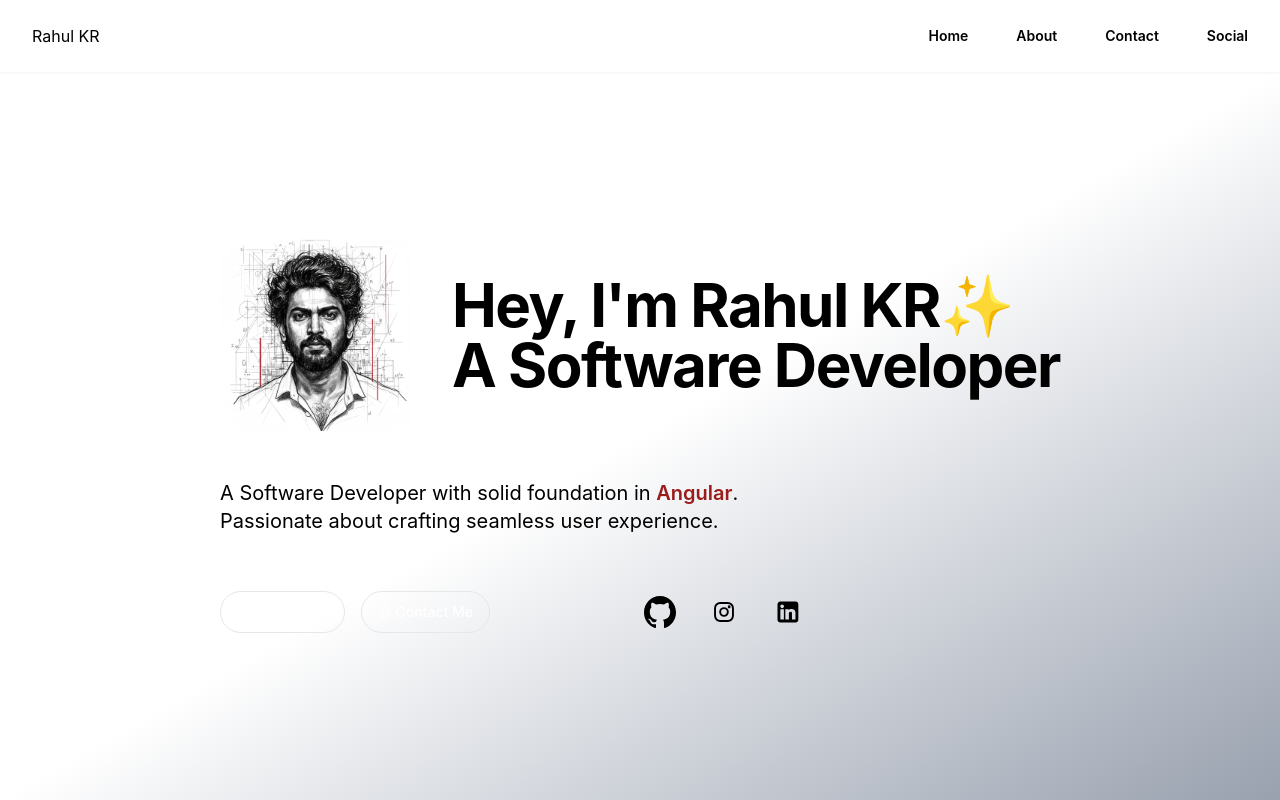
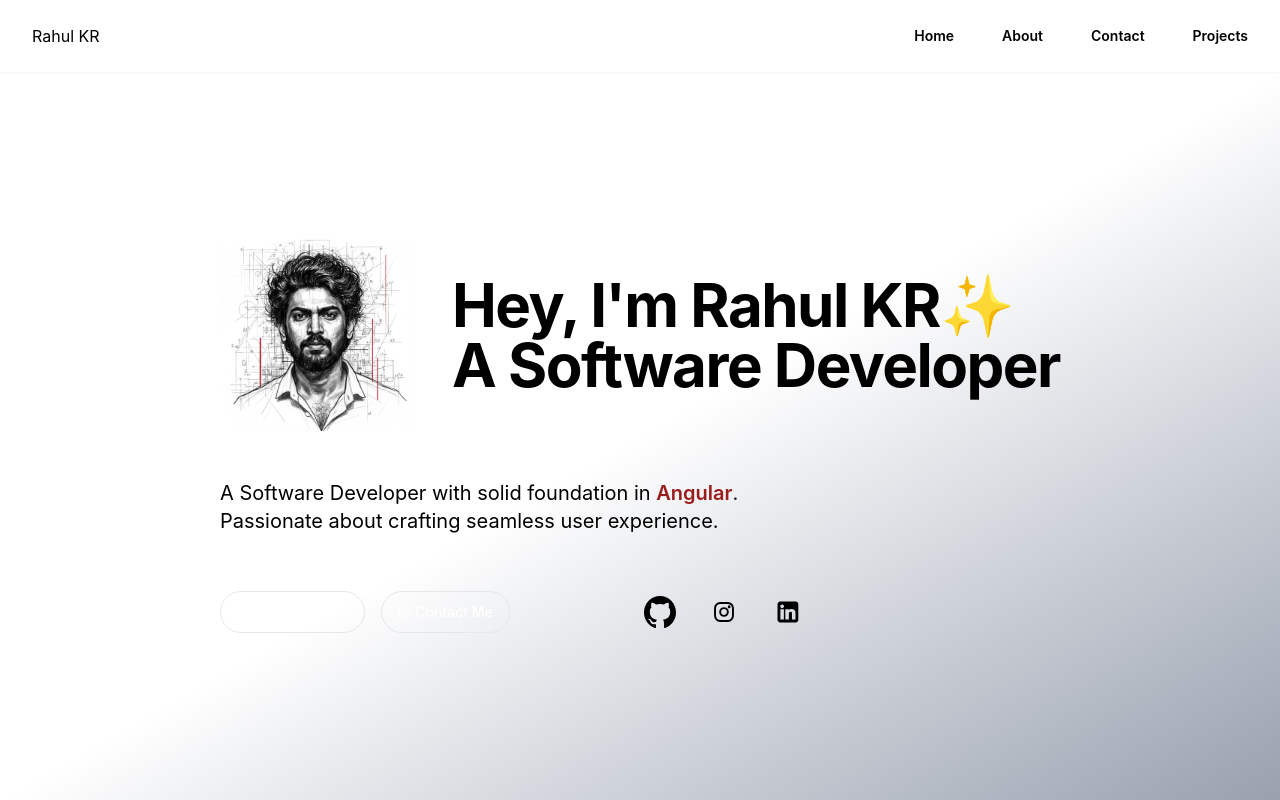
Before and after one commit to rahulramakrishnan3/my-portfolio, an Angular app: page / in a window 1280 px wide. Built offline with nearby package versions, Linux system fonts and the light colour scheme.

Commit message:
bug fixes

```diff
--- a/src/app/app.routes.ts
+++ b/src/app/app.routes.ts
@@ -14,4 +14,8 @@ export const routes: Routes = [
     path: 'about',
     loadComponent: () => import('./components/about/about').then((m) => m.About),
   },
+  {
+    path: '**',
+    redirectTo: '',
+  },
 ];
--- a/src/app/components/about/about.html
+++ b/src/app/components/about/about.html
@@ -12,7 +12,7 @@
     <div
       class="flex flex-col border-1 border-border rounded-xl p-8 dark:bg-gradient-gray backdrop-blur-3xl"
     >
-      <div class="flex pb-4 items-center">
+      <div class="flex pb-4 items-start">
         <img class="size-8 mr-4" [src]="item.icon" alt="" />
         <h1 class="text-2xl font-bold text-center">{{ item.title }}</h1>
       </div>
--- a/src/app/components/about/about.ts
+++ b/src/app/components/about/about.ts
@@ -27,7 +27,7 @@ export class About {
       title: 'Development Practices',
       icon: 'svgs/color-palette-svgrepo-com.svg',
       description: `I follow best practices in web development, including version control with Git, agile methodologies. I prioritize code quality, performance optimization, and user-centric design in my workflow.`,
-      list: ['Git', 'Agile', 'Responsive Design', 'Performance Optimization'],
+      list: ['Agile', 'Responsive Design', 'Performance Optimization'],
       id: 3,
     },
   ];
--- a/src/app/components/dialog-box/dialog-box.html
+++ b/src/app/components/dialog-box/dialog-box.html
@@ -28,7 +28,7 @@
         <a href="/" class="text-lg font-medium text-gray-800">Home</a>
         <a href="about" class="text-lg font-medium text-gray-800">About</a>
         <a href="contact-form" class="text-lg font-medium text-gray-800">Contact</a>
-        <a href="/" class="text-lg font-medium text-gray-800">Social</a>
+        <a href="projects" class="text-lg font-medium text-gray-800">Projects</a>
       </nav>
     </div>
   </div>
--- a/src/app/components/header/header.html
+++ b/src/app/components/header/header.html
@@ -34,8 +34,8 @@
     <div class="hidden lg:flex lg:gap-x-12 md:flex md:gap-x-6">
       <a href="/" class="text-sm/6 font-semibold text-black">Home</a>
       <a href="about" class="text-sm/6 font-semibold text-black">About</a>
-      <a href="/contact-form" class="text-sm/6 font-semibold text-black">Contact</a>
-      <a href="#" class="text-sm/6 font-semibold text-black">Social</a>
+      <a href="contact-form" class="text-sm/6 font-semibold text-black">Contact</a>
+      <a href="projects" class="text-sm/6 font-semibold text-black">Projects</a>
     </div>
   </nav>
   @if (isModalOpen) {
--- a/src/app/home/home.html
+++ b/src/app/home/home.html
@@ -23,8 +23,9 @@
         <a href="RESUME_FD_KL.pdf"
           ><button
             type="button"
-            class="cursor-pointer text-white bg-[#0f1419] box-border border border-default-medium hover:bg-neutral-tertiary-medium hover:text-heading focus:ring-4 focus:ring-neutral-tertiary shadow-xs font-medium leading-5 rounded-full text-sm px-4 py-2.5 focus:outline-none"
+            class="cursor-pointer text-white bg-[#0f1419] box-border border border-default-medium hover:bg-neutral-tertiary-medium hover:text-heading focus:ring-4 focus:ring-neutral-tertiary shadow-xs font-medium leading-5 rounded-full text-sm px-4 py-2.5 focus:outline-none flex items-center gap-2"
           >
+            <span class="text-white">&#10515;</span>
             Download CV
           </button></a
         >
@@ -44,9 +45,6 @@
         <a href="https://www.instagram.com/rahulramakrishnan._" class="h-8 w-8 inline-block mr-4">
           <img src="svgs/instagram.svg" alt="Instagram" srcset="" />
         </a>
-        <!-- <a href="/" class="h-8 w-8 inline-block mr-4">
-          <img src="svgs/internet.svg" alt="" srcset="" />
-        </a> -->
         <a href="https://www.linkedin.com/in/rahulramakrishnan3" class="h-8 w-8 inline-block mr-4">
           <img src="svgs/linkedin.svg" alt="LinkedIn" srcset="" />
         </a>
```
Also changed, not shown: public/svgs/file-download-svgrepo-com.svg (added).
